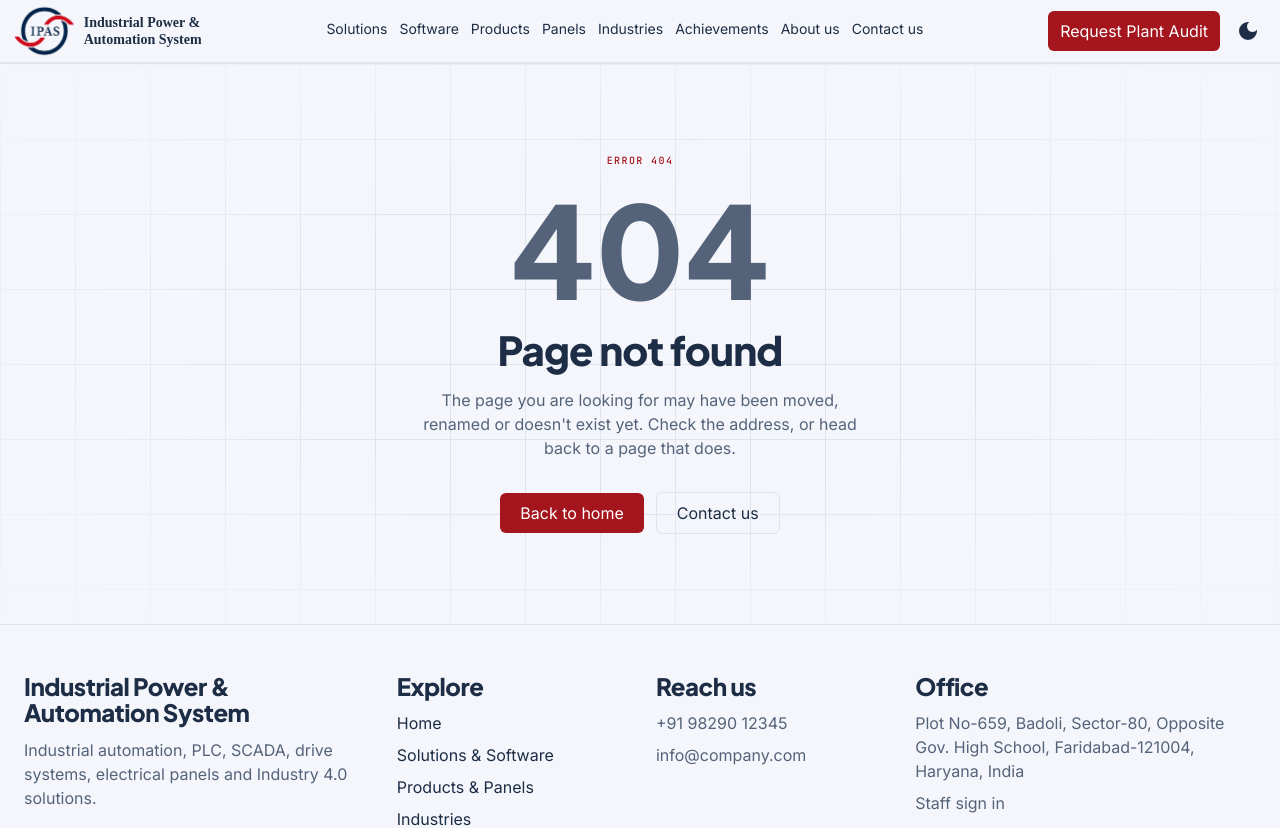
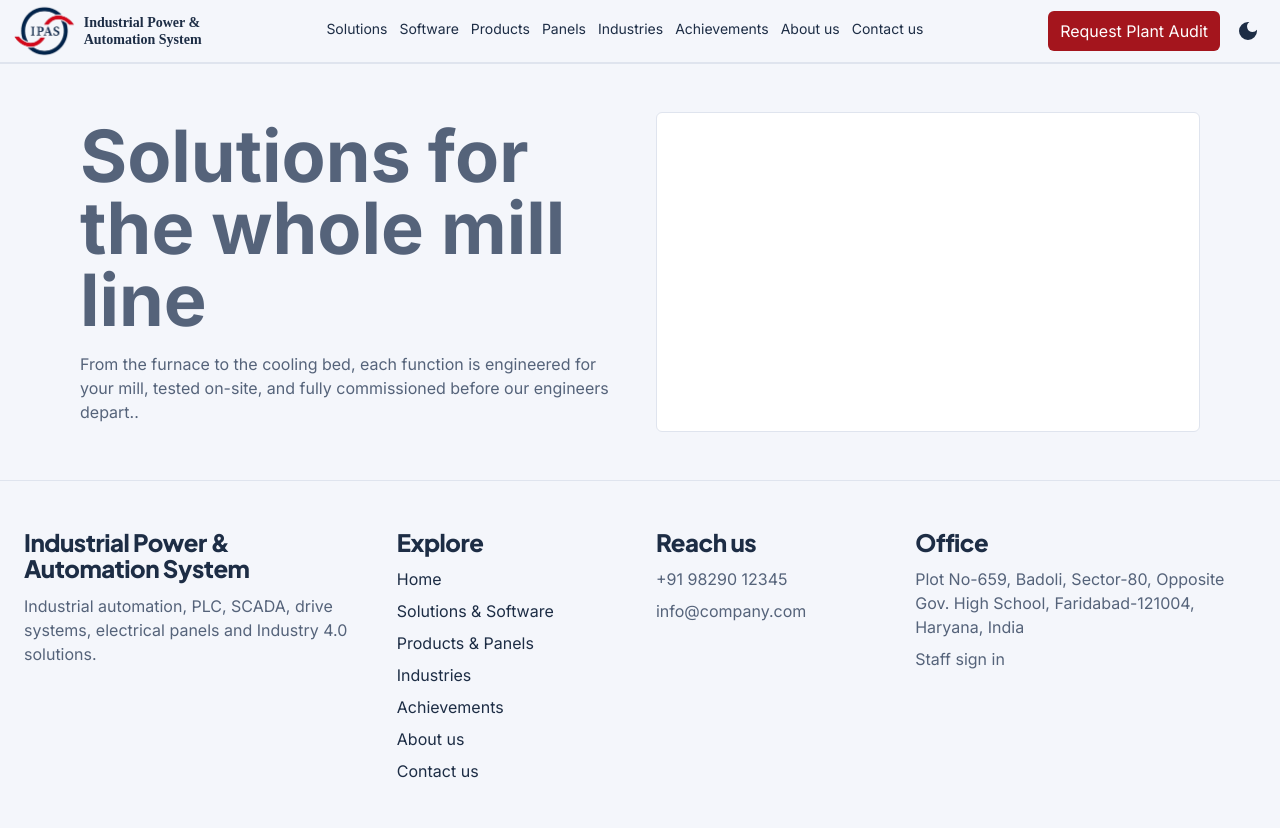
Before and after one commit to shrwn08/ipas-frontend, a React (Vite) app: page /solutions in a window 1280 px wide. Shown: the top 828 px of the page. Built offline with nearby package versions, Linux system fonts and the light colour scheme.

Commit message:
Solutions hero added

```diff
--- /dev/null
+++ b/src/components/solutions/HeroSolutions.jsx
@@ -0,0 +1,36 @@
+const heroImage = null;
+
+function HeroSolutions() {
+  return (
+    <section className="w-full py-8 md:py-12">
+      <div className="w-full grid grid-cols-1 md:grid-cols-2 items-center gap-6 md:gap-8 px-4 lg:px-20">
+        <div className="w-full flex flex-col items-start gap-4">
+          <p className="text-6xl sm:text-6xl lg:text-7xl text-left font-extrabold">
+            Solutions for the whole mill line
+          </p>
+          <p className="text-left">
+            From the furnace to the cooling bed, each function is engineered for your mill, tested on-site, and fully commissioned before our engineers depart..
+          </p>
+        </div>
+
+        <div className="w-full">
+          {heroImage ? (
+            <img
+              src={heroImage}
+              alt="Mill line solutions"
+              className="w-full h-48 sm:h-64 lg:h-80 object-cover rounded-md"
+            />
+          ) : (
+            <div
+              role="img"
+              aria-label="Mill line solutions"
+              className="w-full h-48 sm:h-64 lg:h-80 rounded-md border border-(--border) bg-(--card)"
+            />
+          )}
+        </div>
+      </div>
+    </section>
+  );
+}
+
+export default HeroSolutions;
--- a/src/layout/Layout.jsx
+++ b/src/layout/Layout.jsx
@@ -5,6 +5,7 @@ import Footer from "../components/footer/Footer";
 import Home from "../pages/Home";
 import Aboutus from "../pages/Aboutus";
 import Error from "../pages/Error";
+import Solutions from "../pages/Solutions";
 
 function Layout() {
   return (
@@ -13,6 +14,7 @@ function Layout() {
       <Routes>
         <Route path="/" element={<Home />} />
         <Route path="/about-us" element={<Aboutus />} />
+        <Route path="/solutions" element={<Solutions />}/>
         <Route path="*" element={<Error />} />
       </Routes>
       <Footer />
--- /dev/null
+++ b/src/pages/Solutions.jsx
@@ -0,0 +1,12 @@
+import React from 'react'
+import HeroSolutions from '../components/solutions/HeroSolutions'
+
+function Solutions() {
+  return (
+    <div className="w-full">
+        <HeroSolutions />
+    </div>
+  )
+}
+
+export default Solutions
```
